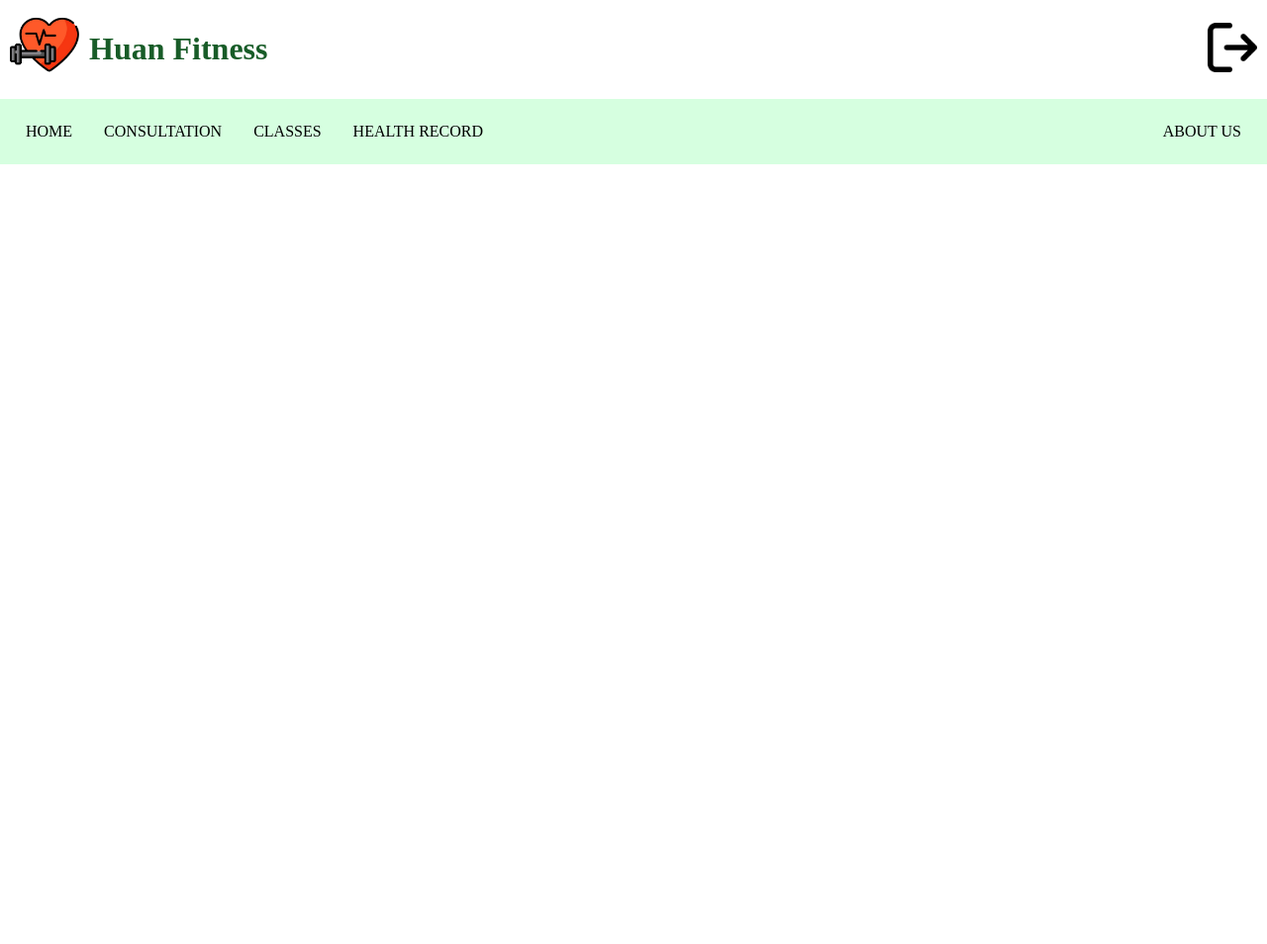
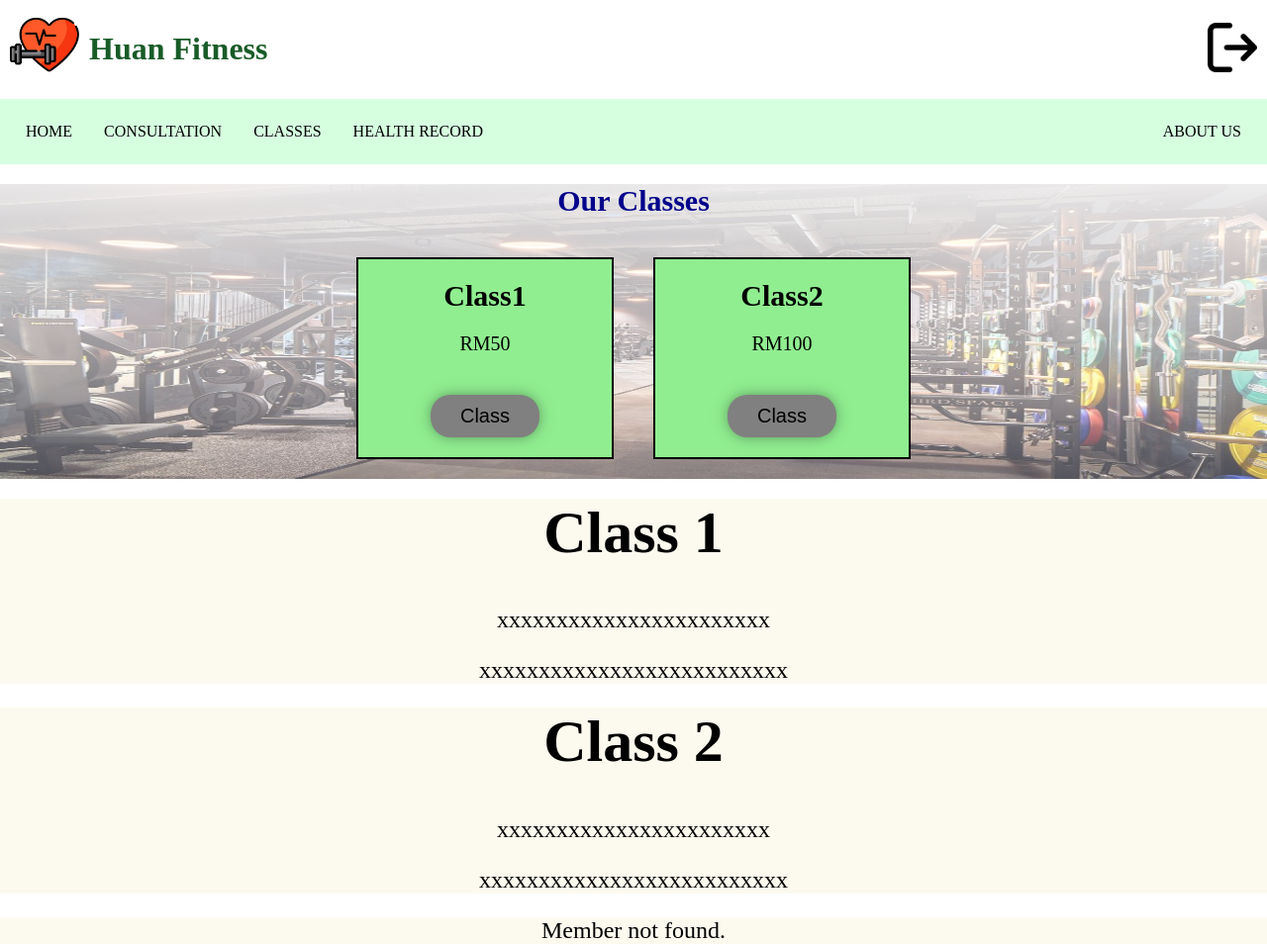
Before and after one commit to jimmerino2/FitnessApp, a PHP site: page /pages/classes.php in a window 1280 px wide. Shown: the whole page at 99% size. Before the commit the page ends 166 px from the top, so only its background shows below. Run offline with PHP 8.4, Linux system fonts and the light colour scheme; the visitor is signed in with stand-in values (Sample User, id 1).

Commit message:
class page

```diff
--- a/pages/classes.php
+++ b/pages/classes.php
@@ -5,15 +5,102 @@
     <meta charset="UTF-8">
     <meta name="viewport" content="width=device-width, initial-scale=1.0">
     <title>Document</title>
+    <style>
+        .title{
+            background:linear-gradient(rgba(255, 255, 255, 0.9), rgba(255, 255, 255, 0.3)), url("../asset/image/classTitleImg.jpg");
+            background-size: 100% 100%;
+            background-repeat: no-repeat;
+        }
+        .paragraph{
+            text-align: center;
+            background-color: #fcfaef;
+            }
+            .paragraph h1{
+            margin-top: 20px;
+            font-size: 60px;
+            }
+            .paragraph p{
+            font-size: 24px;
+            }
+        .enrollmentRecord{
+            text-align: center;
+            background-color: #fcfaef;
+            font-size: 24px;
+        }
+    </style>
 </head>
 
-<body style="margin: 0px;">
+<body style="margin:0px;">
     <?php
-    include_once __DIR__ . '/../layout/header.php';
+    session_start();
     include_once __DIR__ . '/../server/connectDB.php';
     $conn->select_db('fitnessapp');
+    include_once __DIR__ . '/../layout/header.php';
+    include_once __DIR__ . '/../layout/footer.php';
+    include_once __DIR__ . '/../components/HomepageItem.php';
     renderHeader($conn);
     ?>
+    <div class = "title">
+         <h1 style="font-size: 30px; text-align: center; color: darkblue;">Our Classes</h1>
+            <?php
+            renderClassBoxFlex();
+            ?>
+    </div>
+    <div class="paragraph">
+         <h1>Class 1</h1>
+         <p>xxxxxxxxxxxxxxxxxxxxxxx</p>
+         <p>xxxxxxxxxxxxxxxxxxxxxxxxxx</p>
+
+    </div>
+    <div class="paragraph">
+        <h1>Class 2</h1>
+        <p>xxxxxxxxxxxxxxxxxxxxxxx</p>
+        <p>xxxxxxxxxxxxxxxxxxxxxxxxxx</p>
+    </div>
+    <div class="enrollmentRecord">
+        <?php
+
+
+            if (isset($_SESSION['userinput']) && $_SESSION['userinput']) {
+                // Fetch member name and other details if needed
+                $sql = 'SELECT memberName, ID FROM member WHERE email = ?';
+                $stmt = $conn->prepare($sql);
+                $stmt->bind_param('s', $_SESSION['userinput']);
+                $stmt->execute();
+                $stmt->bind_result($username, $memberID);
+                $stmt->fetch();
+                $stmt->close();
+
+                // Check if a valid member ID was returned
+                if ($memberID) {
+                    // Display enrollments for the logged-in member
+                    $sql = "SELECT C.className, E.startDate, E.endDate
+                            FROM Enrollment E
+                            INNER JOIN Classes C ON E.classID = C.ID
+                            WHERE E.memberID = ?";
+                    $stmt = $conn->prepare($sql);
+                    $stmt->bind_param('i', $memberID);
+                    $stmt->execute();
+                    $result = $stmt->get_result();
+
+                    if ($result->num_rows > 0) {
+                        // Output data of each row
+                        while ($row = $result->fetch_assoc()) {
+                            echo "Class: " . $row["className"] . " - Start Date: " . $row["startDate"] . " - End Date: " . $row["endDate"] . "<br>";
+                        }
+                    } else {
+                        echo "No enrollments found.";
+                    }
+                    $stmt->close();
+                } else {
+                    echo "Member not found.";
+                }
+            } else {
+
+            }
+
+        ?>
+    </div>
 </body>
 
 </html>
--- a/pages/form_enrollment.php
+++ b/pages/form_enrollment.php
@@ -82,7 +82,7 @@ if ($_SERVER["REQUEST_METHOD"] == "POST") {
 
 
 
-    $sql = 'INSERT INTO Classes (memberID, classID, startDate, endDate) VALUES (?, ?, ?, ?)';
+    $sql = 'INSERT INTO Enrollment (memberID, classID, startDate, endDate) VALUES (?, ?, ?, ?)';
     dataInsertSQL($sql, $conn, [$memberID, $classID, $startDate, $endDate]);
 
     echo '<meta http-equiv="refresh" content="0;url=home_page.php">';
```
Also changed, not shown: asset/image/classTitleImg.jpg (added).
